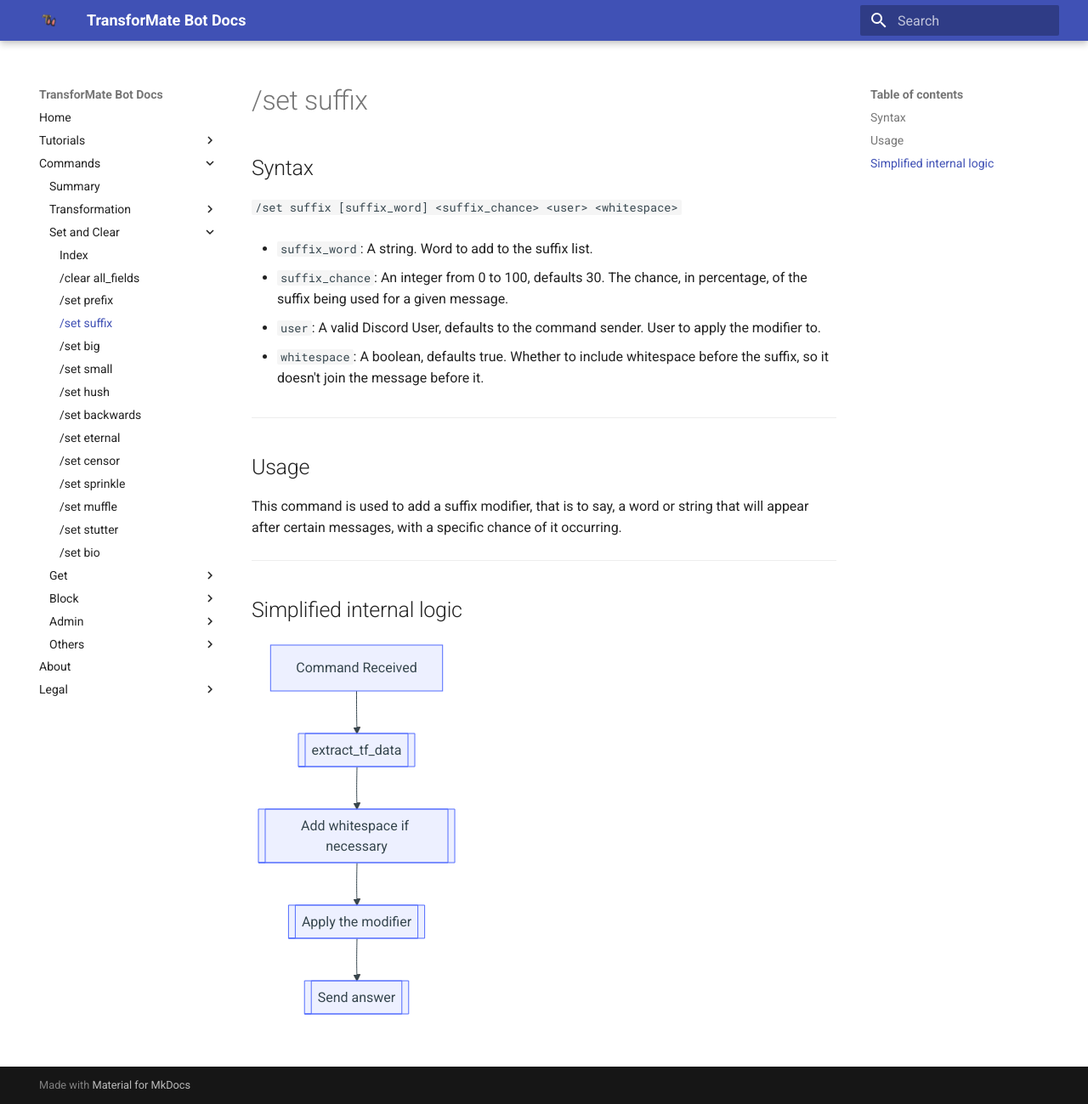
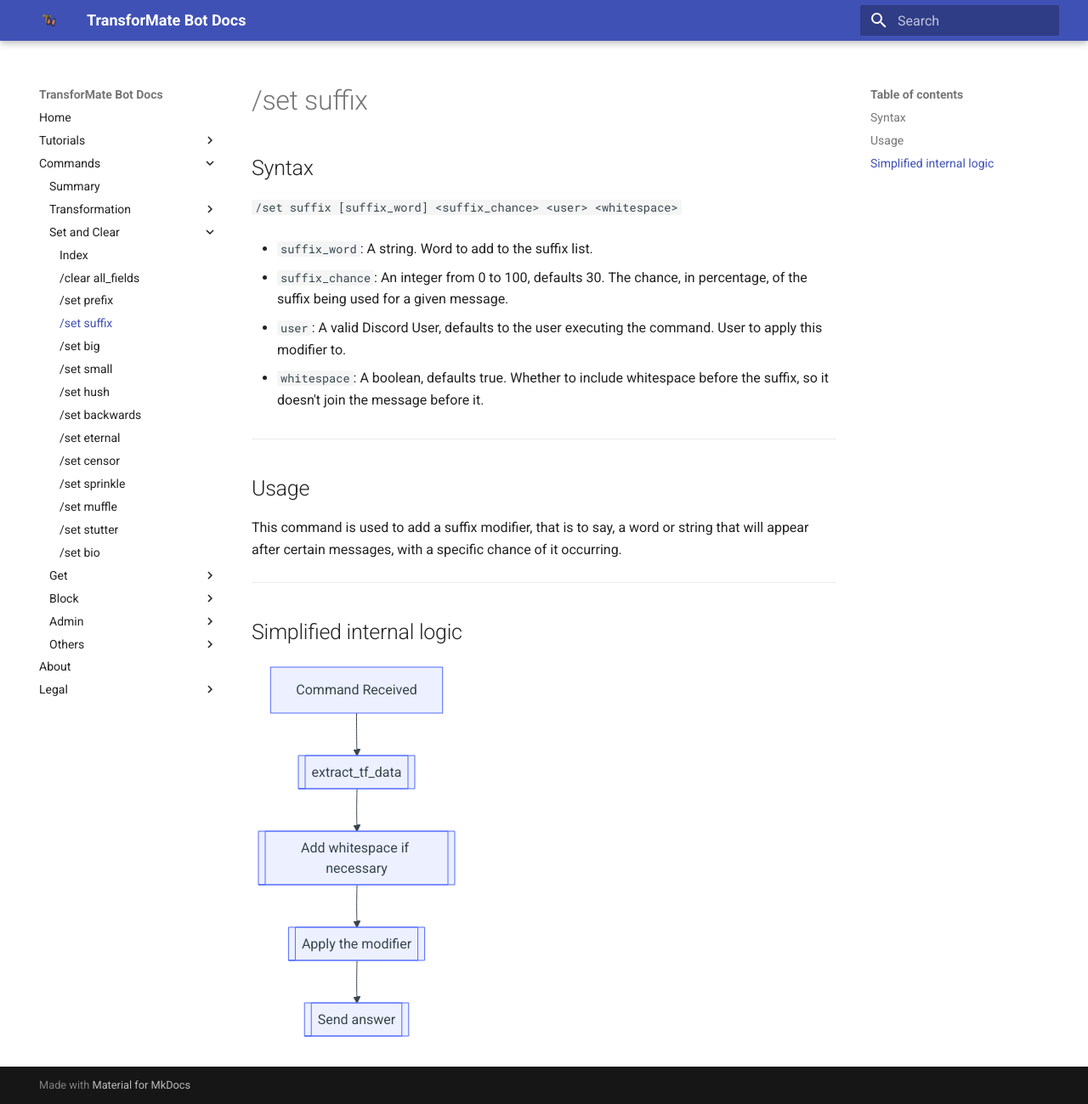
Before and after one commit to dorythecat/TransforMate, an MkDocs documentation site: the page built from docs/commands/set_and_clear/suffix.md, in a window 1280 px wide and 1299 px high. Shown: the whole window at 85% size. Built offline with MkDocs 1.6.1 and Material for MkDocs 9.7.7, drawn with Linux system fonts in a browser that asks for light colours.

Commit message:
Corrected some errors

```diff
--- a/docs/commands/set_and_clear/suffix.md
+++ b/docs/commands/set_and_clear/suffix.md
@@ -6,8 +6,8 @@
 - `suffix_chance`: An integer from 0 to 100, defaults 30. The chance, in percentage,
                    of the suffix being used for a given message.
 
-- `user`: A valid Discord User, defaults to the command sender. User to apply the
-          modifier to.
+- `user`: A valid Discord User, defaults to the user executing the command. User to
+          apply this modifier to.
 
 - `whitespace`: A boolean, defaults true. Whether to include whitespace before the
                 suffix, so it doesn't join the message before it.
```
Also changed, not shown: docs/commands/set_and_clear/prefix.md (+2 -2 lines), docs/commands/set_and_clear/big.md (added).
